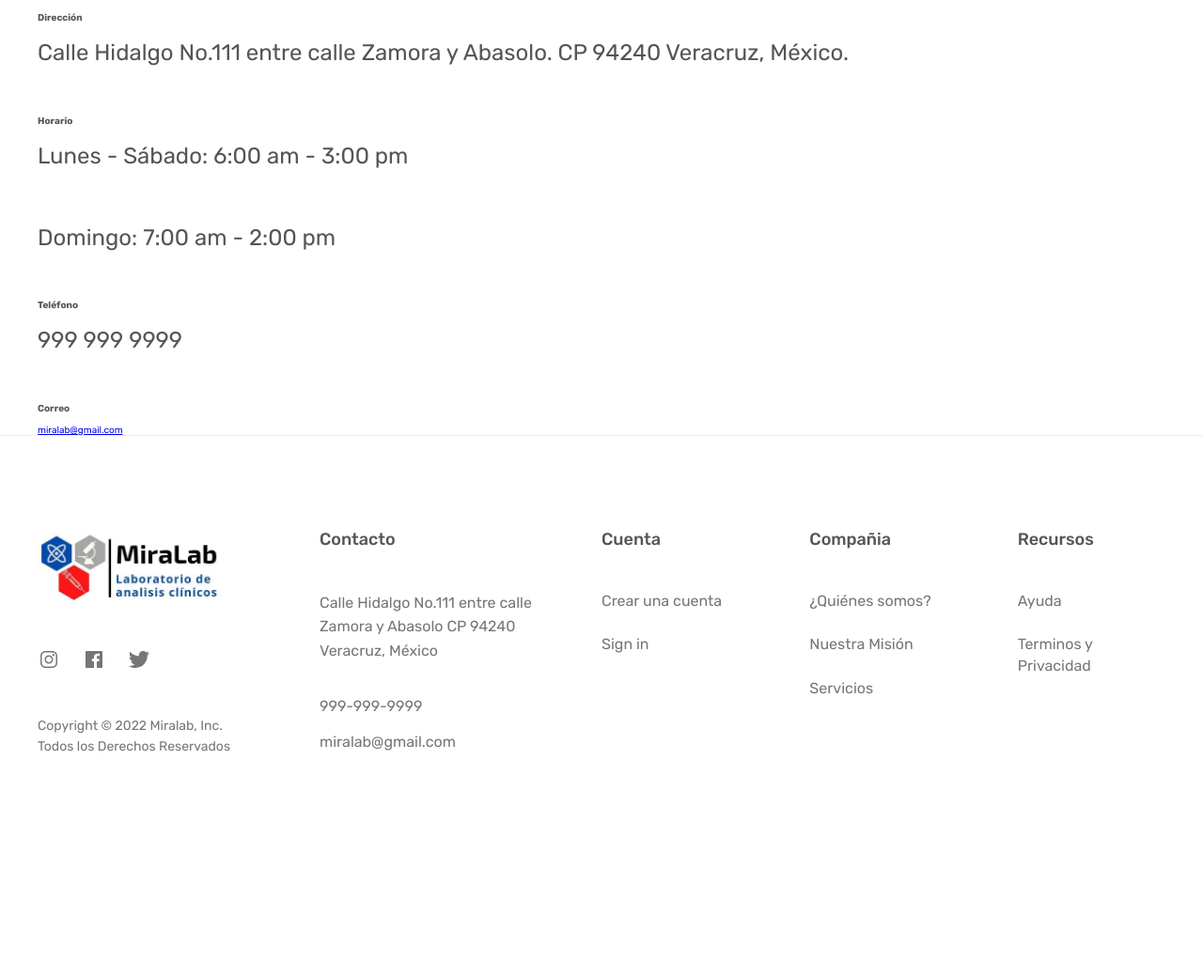
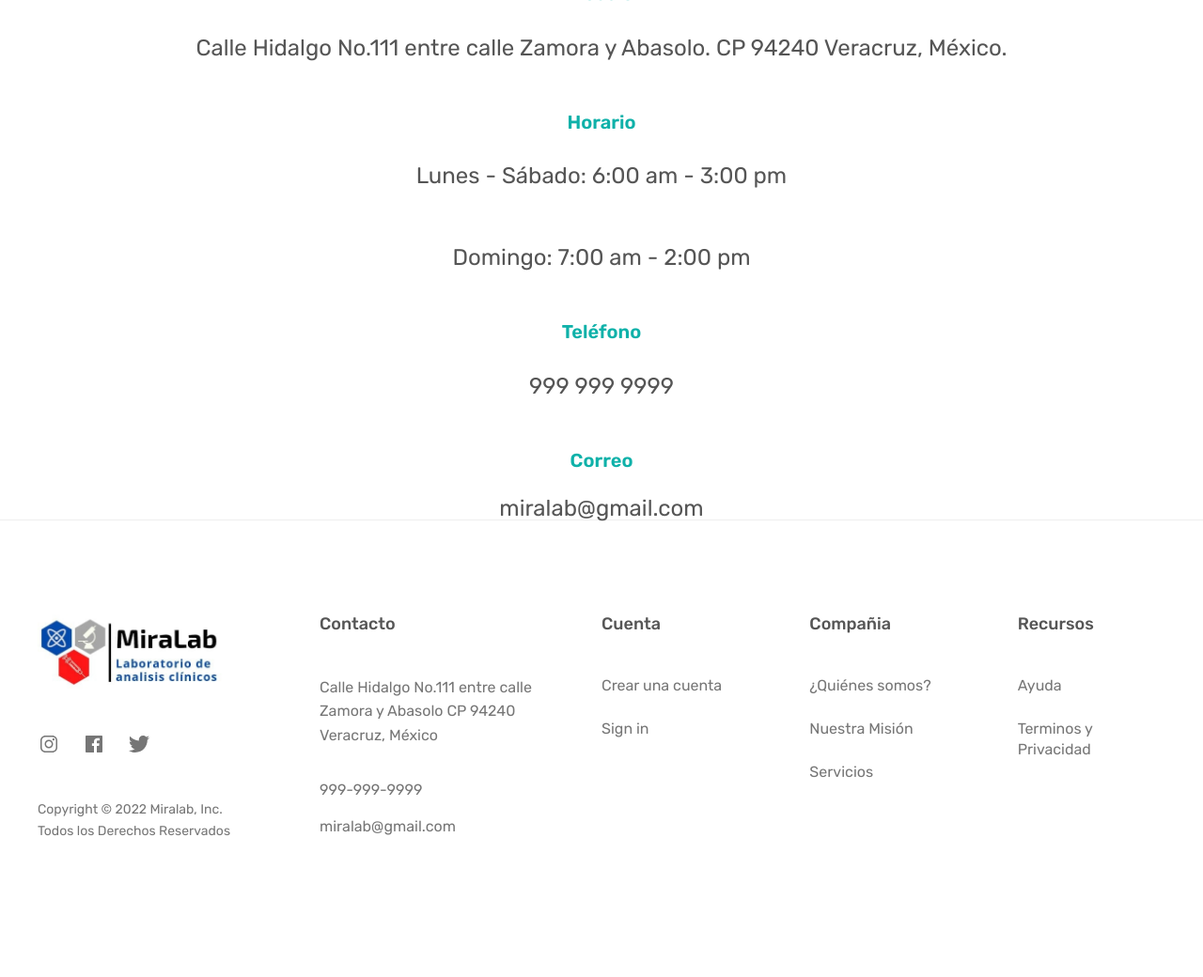
Before and after one commit to Ilegonzalezc/miralab, a PHP site: page /views/contacto.html in a window 1280 px wide. Shown: the part 1291-2331 px from the top of the page at 94% size. Before the commit the page ends 2241 px from the top, so only its background shows below. Run offline with PHP 8.4, Linux system fonts and the light colour scheme.

Commit message:
[ADD]add style to contacto page

```diff
--- a/css/general.css
+++ b/css/general.css
@@ -8,13 +8,14 @@ html {
   scroll-behavior: smooth;
 }
 
-body {
+body, a {
   margin: 0;
   font-family: "Rubik", sans-serif;
   line-height: 1;
   font-weight: 400;
   color: #555;
 }
+
 
 blockquote,
 p,
--- /dev/null
+++ b/css/main-contacto.css
@@ -0,0 +1,29 @@
+.contact-box {
+  display: flex;
+  flex-wrap: wrap;
+  flex-direction: column;
+  align-content: center;
+  text-align: center;
+}
+
+.contact-box iframe {
+    display: block;
+    margin-left: auto;
+    margin-right: auto;
+    width: 100%;
+    max-width: 500px;
+    height: 260px;
+}
+
+.contact-box a {
+  text-decoration: none;
+  font-size: 2.4rem;
+
+}
+
+.box-title {
+  font-size: 2rem;
+  line-height: 1.2;
+  color: #0fb1a9;
+  font-weight: 600;
+}
--- a/views/contacto.html
+++ b/views/contacto.html
@@ -55,27 +55,26 @@
     <!-- MAIN -->
     <main>
         <div class="container">
-
-            <h2>Ubica tu clínica</h2>
-
-            <div class="box-flex">
+            <div class="contact-box">
+                <h2 class="heading-secondary">Ubica tu clínica</h2>
                 <iframe
                     src="https://www.google.com/maps/embed?pb=!1m18!1m12!1m3!1d3771.3959915150767!2d-96.42577878530304!3d19.046319387104926!2m3!1f0!2f0!3f0!3m2!1i1024!2i768!4f13.1!3m3!1m2!1s0x85c49f7c3f953d9b%3A0x1fc1f4f9f1144aa4!2sMiraLab!5e0!3m2!1ses!2ses!4v1635685497035!5m2!1ses!2ses"
-                    width="600" height="450" style="border:0;" allowfullscreen="" loading="lazy"></iframe>
-
-                <div class="info">
-                    <h4><i class="fas fa-map-marker-alt"></i> Dirección</h4>
+                    width="600" height="450" style="border:0;" allowfullscreen="" loading="lazy">
+                </iframe>
+                <div class="box-info">
+                    <h4 class="box-title"><i class="fas fa-map-marker-alt"></i> Dirección</h4>
                     <p>Calle Hidalgo No.111 entre calle Zamora y Abasolo. CP 94240 Veracruz, México.</p>
-                    <h4><i class="fas fa-calendar-alt"></i> Horario</h4>
+                    <h4 class="box-title"><i class="fas fa-calendar-alt"></i> Horario</h4>
                     <p>Lunes - Sábado: 6:00 am - 3:00 pm</p>
                     <p>Domingo: 7:00 am - 2:00 pm</p>
-                    <h4><i class="fas fa-phone-alt"></i> Teléfono</h4>
+                    <h4 class="box-title"><i class="fas fa-phone-alt"></i> Teléfono</h4>
                     <p>999 999 9999</p>
-                    <h4><i class="fas fa-envelope"></i> Correo</h4>
+                    <h4 class="box-title"><i class="fas fa-envelope"></i> Correo</h4>
                     <a href="mailto:miralab@gmail.com">miralab@gmail.com</a>
                 </div>
             </div>
         </div>
+
     </main>
     <!-- END MAIN -->
 
```
